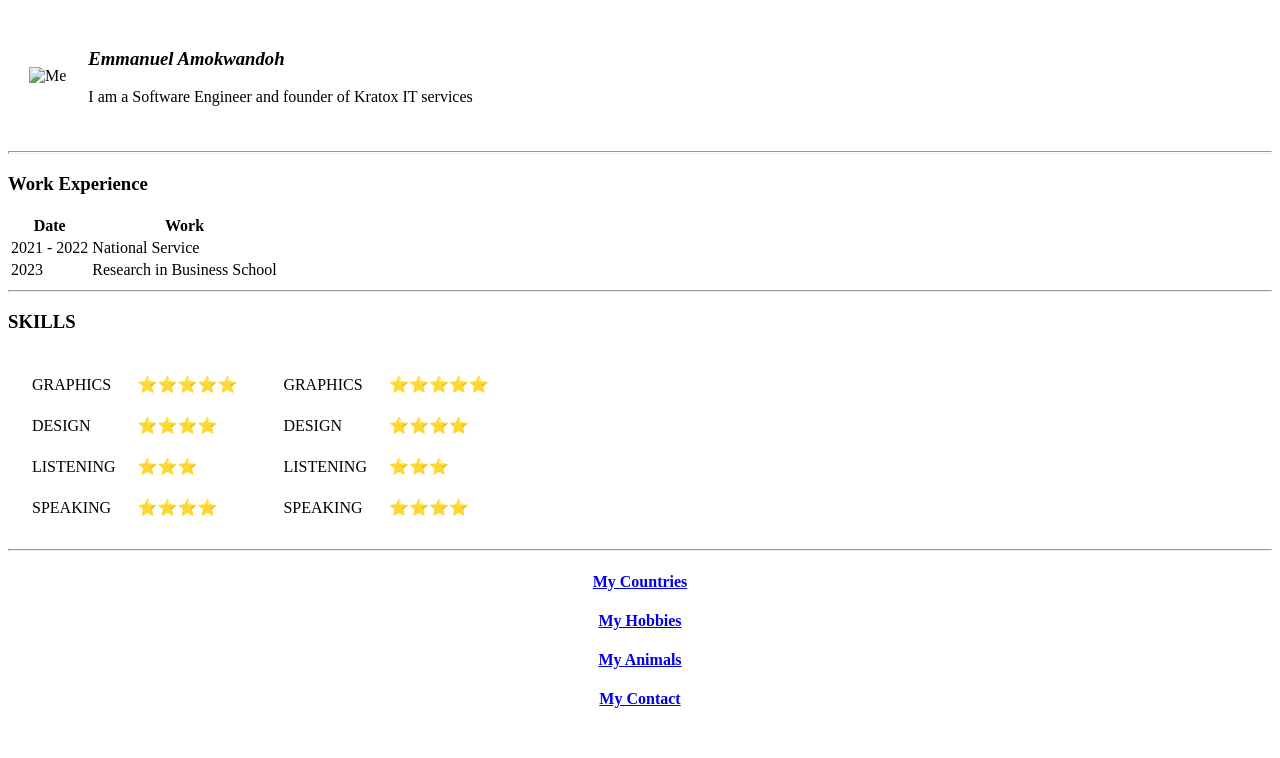
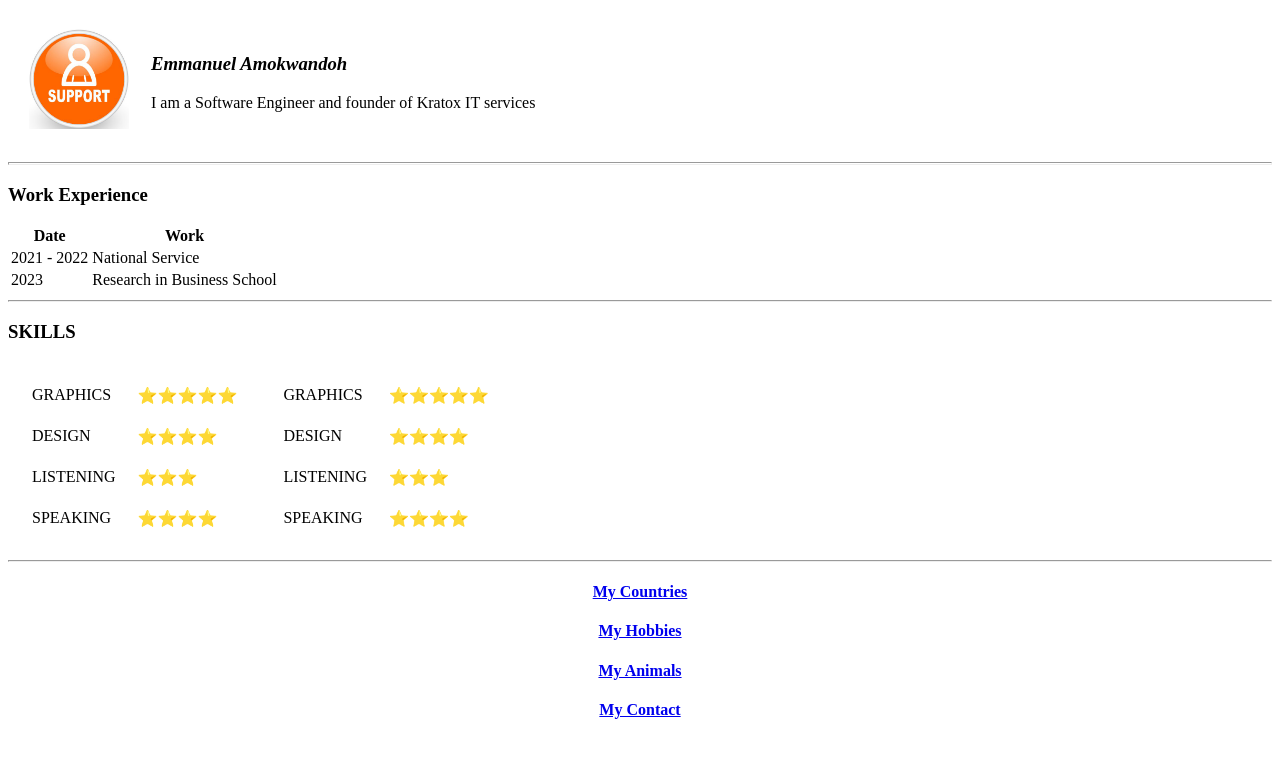
Before and after one commit to Captainemma/c, a plain HTML site: page index.html in a window 1280 px wide. Drawn offline with Linux system fonts and the light colour scheme.

Commit message:
index.html

```diff
--- a/index.html
+++ b/index.html
@@ -23,7 +23,7 @@
 <body>
     <table cellspacing="20">
         <tr>
-            <td><img src="images/support.png" alt="Me" height="100px" width="100px"></td>
+            <td><img src="support.png" alt="Me" height="100px" width="100px"></td>
             <td><h3><em>Emmanuel Amokwandoh</em></h3>
     <p>I am a Software Engineer and founder of Kratox IT services</p></td>
         </tr>
```
